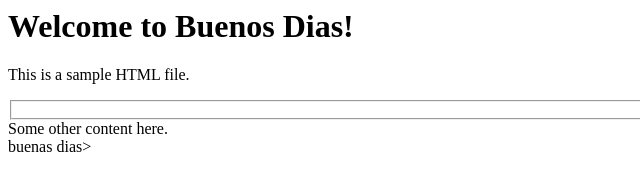
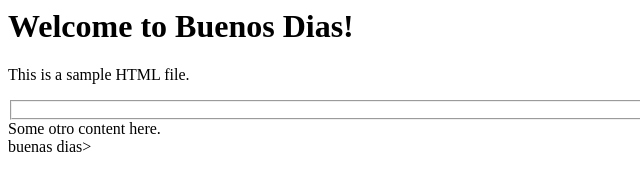
Before and after one commit to javier152140/prueba-examen, a plain HTML site: page index.html in a window 1280 px wide. Shown: the full height of the page, 0-640 px from the left. Drawn offline with Linux system fonts and the light colour scheme.

Commit message:
Cambios en desarrollo

```diff
--- a/index.html
+++ b/index.html
@@ -3,7 +3,7 @@
     <p>This is a sample HTML file.</p>
 <fieldset></fieldset>
 </buenos>
-<div>Some other content here.</div>
+<div>Some otro content here.</div>
 <var></var>
 </buenos>
 buenas dias>
```
